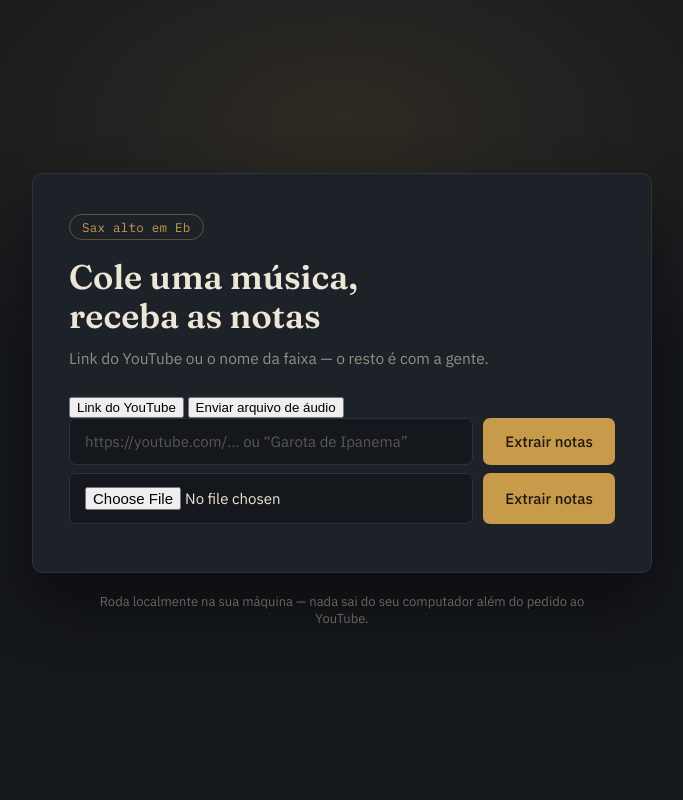
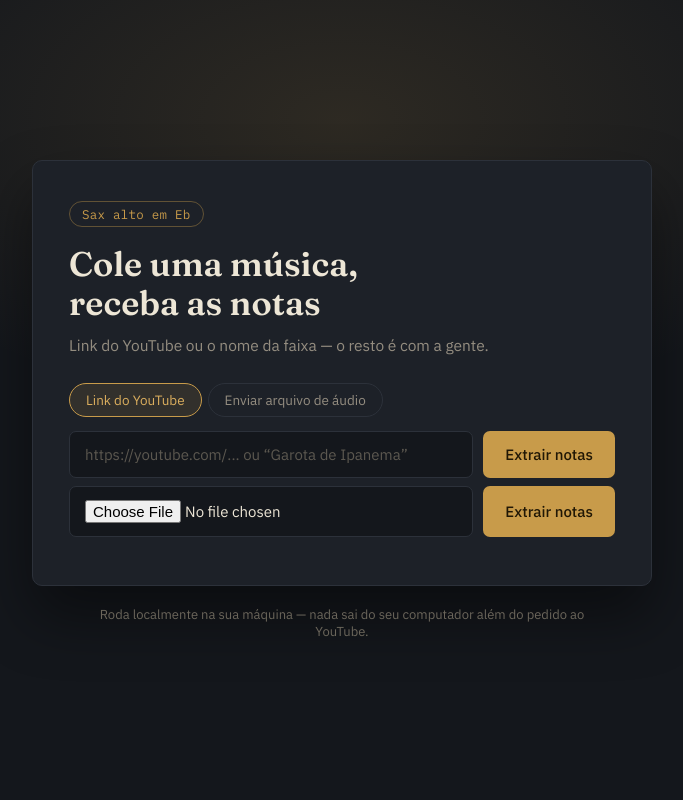
Before and after one commit to phylip17/sax-transcriber, a Flask app: page / in a window 1280 px wide. Shown: the whole page, without its empty margins (298-981 px from the left). Run offline with Flask 3, Linux system fonts and the light colour scheme.

Commit message:
Add styles for abas and aba components

```diff
--- a/static/style.css
+++ b/static/style.css
@@ -86,6 +86,40 @@ body {
   color: var(--texto-muted);
   margin: 0;
   max-width: 46ch;
+}
+
+.abas {
+  display: flex;
+  gap: 6px;
+  margin-bottom: 14px;
+}
+
+.aba {
+  cursor: pointer;
+  background: transparent;
+  border: 1px solid var(--borda);
+  color: var(--texto-muted);
+  border-radius: 100px;
+  padding: 7px 16px;
+  font-family: "IBM Plex Sans", sans-serif;
+  font-size: 13.5px;
+  transition: border-color 0.15s ease, color 0.15s ease, background 0.15s ease;
+}
+
+.aba:hover {
+  color: var(--texto);
+}
+
+.aba--ativa {
+  background: rgba(200, 155, 74, 0.12);
+  border-color: var(--brass);
+  color: var(--brass-forte);
+}
+
+.dica-arquivo {
+  font-size: 13px;
+  color: var(--texto-muted);
+  margin: 8px 0 0 0;
 }
 
 .entrada {
```
